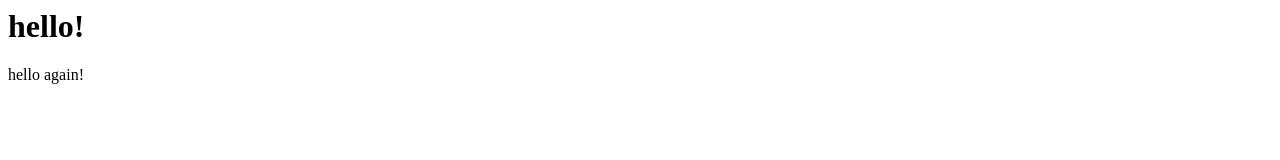
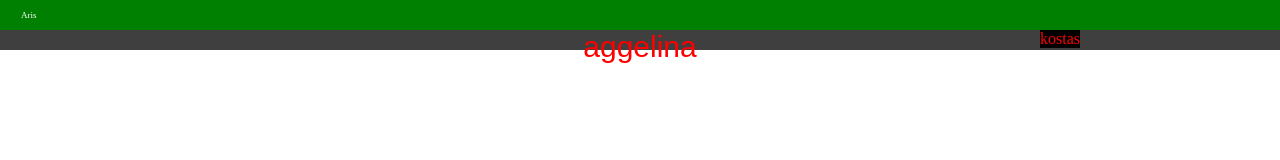
Before and after one commit to aris9384/Learning-To-Code, a plain HTML site: page web/index.html in a window 1280 px wide. Drawn offline with Linux system fonts and the light colour scheme.

Commit message:
web tests

```diff
--- a/web/index.html
+++ b/web/index.html
@@ -1,12 +1,22 @@
+<!DOCTYPE html>
 <html>
     <head>
+        <title>
+            This is a test
+        </title>
+        <link rel="stylesheet" href="style.css">
     </head>
     <body>
-<h1> hello! </h1>
+        <div class="prasinofonto">
             <p>
-    hello again!
+                Aris
             </p>
+        </div>
+        <div id="kostas">
+            kostas
+        </div>
+        <div id="aggelina">
+            aggelina
+        </div>
     </body>
-
-
 </html>
--- /dev/null
+++ b/web/style.css
@@ -0,0 +1,29 @@
+#kostas {
+    color: red;
+    background-color: black;
+    position: absolute;
+    top: 30px;
+    right: 200px;
+    z-index: 10;
+}
+
+.prasinofonto {
+    background-color: green;
+    color: white;
+    font-size: 9px;
+    padding: 1px 1px 1px 21px;
+}
+body {
+    margin: 0px;
+}
+
+#aggelina {
+    color: red;
+    background-color: #3f3f3f;
+    z-index: 10;
+    font-family: Arial, Helvetica, sans-serif;
+    font-size: 30px;
+    height: 20px;
+    text-align: center;
+    vertical-align: center;
+}
```
Lines whose indentation alone changed are shown as unchanged.
